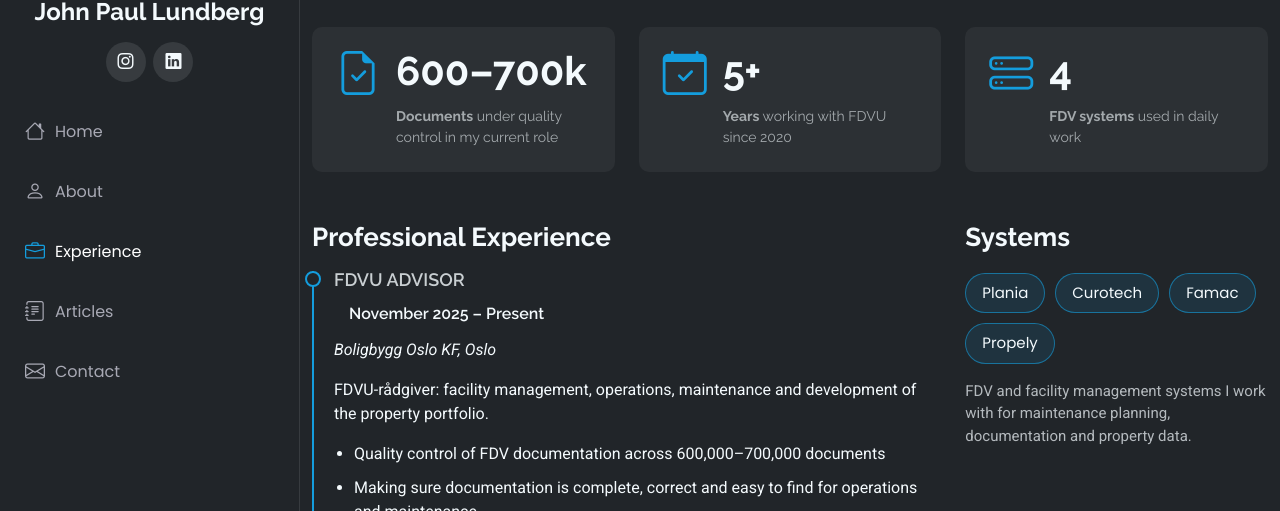
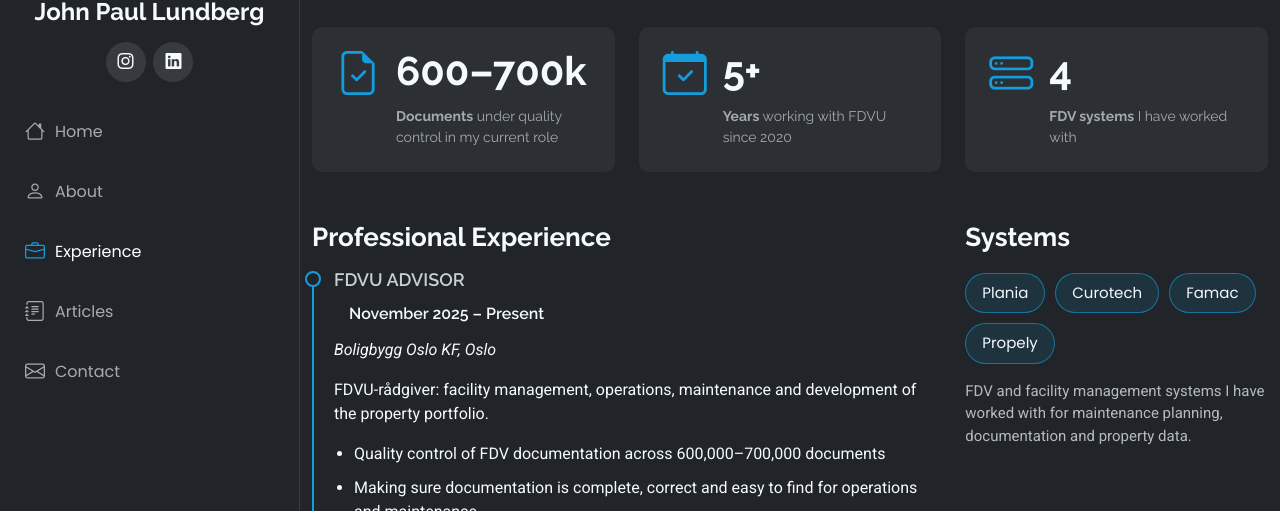
Before and after one commit to Jpme96/jplundberg.github.io, a Jekyll site: the page index.html, which Jekyll copies as it is, in a window 1280 px wide and 900 px high, scrolled down 1735 px. Shown: the part 152-663 px from the top of the window. Built offline with Jekyll 4.4.1, drawn with Linux system fonts in a browser that asks for light colours.

Commit message:
Clarify systems are past experience
Co-Authored-By: Claude Opus 5.5 <noreply@anthropic.com>
Claude-Session: https://claude.ai/code/session_01HU2CPqXNQnbLPNtvAjw5NB

```diff
--- a/index.html
+++ b/index.html
@@ -180,7 +180,7 @@
             <div class="stats-item">
               <i class="bi bi-hdd-stack"></i>
               <span class="stat-value">4</span>
-              <p><strong>FDV systems</strong> used in daily work</p>
+              <p><strong>FDV systems</strong> I have worked with</p>
             </div>
           </div>
         </div>
@@ -220,7 +220,7 @@
               <li>Famac</li>
               <li>Propely</li>
             </ul>
-            <p class="system-note">FDV and facility management systems I work with for maintenance planning, documentation and property data.</p>
+            <p class="system-note">FDV and facility management systems I have worked with for maintenance planning, documentation and property data.</p>
           </div>
         </div>
       </div>
```
